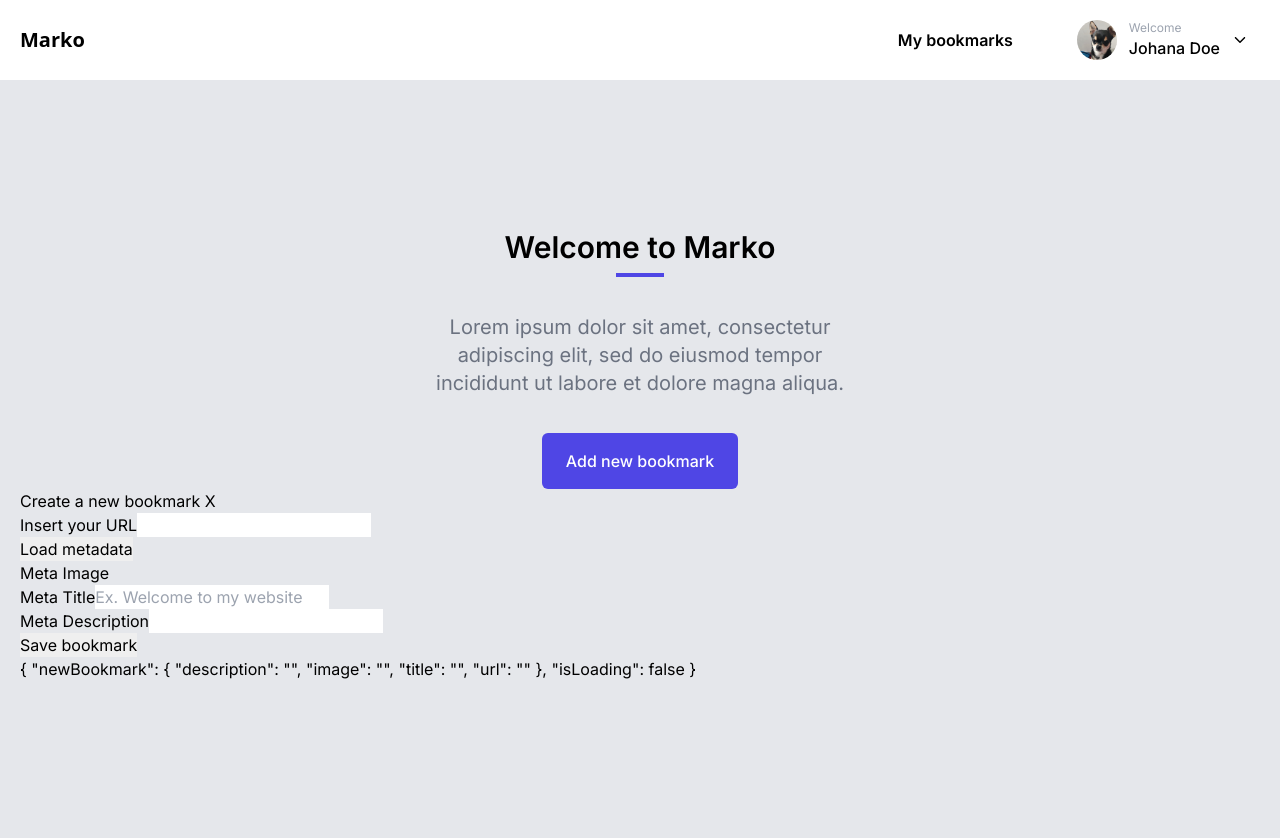
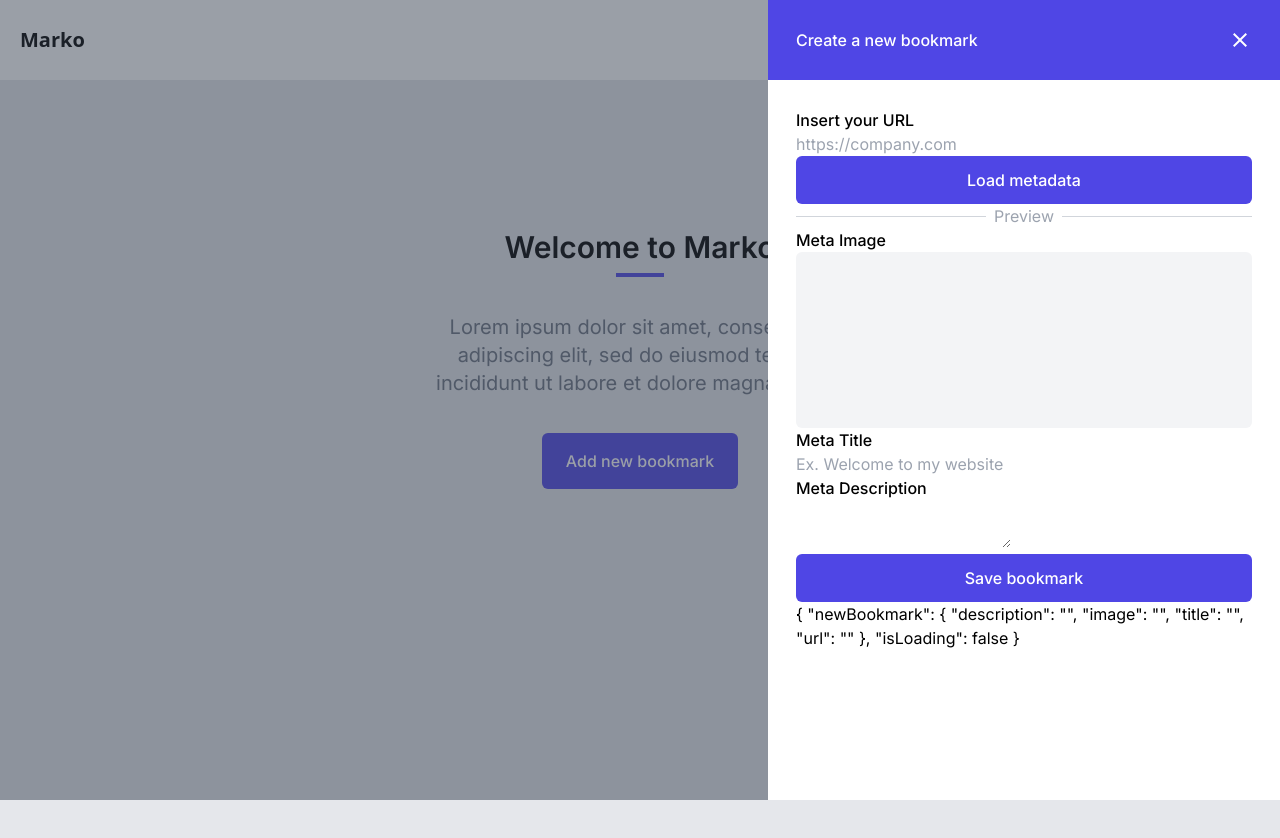
Before and after one commit to Holatresveces/marko-bookmark, a React (Create React App) app: page / in a window 1280 px wide. Both pictures are taken after a click on the button "Add new bookmark". Shown: the top 838 px of the page. Built offline with nearby package versions, Linux system fonts and the light colour scheme.

Commit message:
Refactor & add AddbookmarkDialog component styles

```diff
--- a/src/components/AddBookmarkDialog.tsx
+++ b/src/components/AddBookmarkDialog.tsx
@@ -1,5 +1,7 @@
 import { ChangeEvent, useReducer } from "react";
 import { Bookmark } from "../interfaces";
+import { IoMdClose } from "react-icons/io";
+import bookmarkPlaceholder from "../images/bookmark-header-placeholder.png";
 
 // TODO: Handle error
 // TODO: Update Bookmark interface
@@ -74,7 +76,9 @@ const AddBookmarkModal = ({ addBookmark, bookmarks, toggleDialog }: Props) => {
   const { newBookmark, isLoading } = state;
   const { description, image, title, url } = newBookmark;
 
-  const handleChange = ({ target }: ChangeEvent<HTMLInputElement>) => {
+  const handleInputChange = ({
+    target,
+  }: ChangeEvent<HTMLInputElement | HTMLTextAreaElement>) => {
     const { name, value } = target;
     dispatch({ type: "update-input-value", payload: { name, value } });
   };
@@ -120,25 +124,35 @@ const AddBookmarkModal = ({ addBookmark, bookmarks, toggleDialog }: Props) => {
   };
 
   return (
-    <div>
-      <div>
-        Create a new bookmark <span onClick={toggleDialog}>X</span>
+    <div className="fixed inset-0 bg-gray-700 bg-opacity-50">
+      <div className="absolute right-0 bg-white h-full max-w-lg">
+        <div className="bg-indigo-600">
+          <div className="p-7 flex justify-between items-center text-white">
+            <h2 className="font-medium">Create a new bookmark</h2>{" "}
+            <span className="cursor-pointer" onClick={toggleDialog}>
+              <IoMdClose size="1.5em" />
+            </span>
           </div>
+        </div>
+        <div className="p-7">
           <form>
             <div>
-          <label>
+              <label className="font-medium" htmlFor="url">
                 Insert your URL
+              </label>
+            </div>
             <input
+              id="name"
               disabled={isLoading}
               name="url"
-              onChange={handleChange}
+              onChange={handleInputChange}
+              placeholder="https://company.com"
               type="text"
               value={url || ""}
             />
-          </label>
-        </div>
 
             <input
+              className="w-full bg-indigo-600 text-white py-3 px-6 rounded-md font-Inter font-medium"
               disabled={isLoading}
               onClick={loadMetadata}
               placeholder="https://company.com"
@@ -146,39 +160,53 @@ const AddBookmarkModal = ({ addBookmark, bookmarks, toggleDialog }: Props) => {
               value="Load metadata"
             />
 
-        <div>
-          <div>Meta Image</div>
-          <div></div>
+            <div className="flex items-center">
+              <div className="flex-grow bg-gray-300 h-px"></div>
+              <span className="px-2 text-gray-400">Preview</span>
+              <div className="flex-grow bg-gray-300 h-px"></div>
+            </div>
+
+            <div className="font-medium">Meta Image</div>
+            <div className="w-full h-44 bg-gray-100 rounded-md overflow-hidden">
+              {image && (
+                <img
+                  className="w-full h-full object-cover"
+                  src={image}
+                  alt=""
+                />
+              )}
             </div>
 
             <div>
-          <label>
+              <label className="font-medium" htmlFor="title">
                 Meta Title
+              </label>
+            </div>
             <input
+              id="title"
               disabled={isLoading}
               name="title"
-              onChange={handleChange}
+              onChange={handleInputChange}
               placeholder="Ex. Welcome to my website"
               type="text"
               value={title || ""}
             />
+
+            <div>
+              <label className="font-medium" htmlFor="description">
+                Meta Description
               </label>
             </div>
-
-        <div>
-          <label>
-            Meta Description
-            <input
+            <textarea
               disabled={isLoading}
+              id="description"
               name="description"
-              onChange={handleChange}
-              type="text"
+              onChange={handleInputChange}
               value={description || ""}
-            />
-          </label>
-        </div>
+            ></textarea>
 
             <input
+              className="w-full bg-indigo-600 text-white py-3 px-6 rounded-md font-Inter font-medium"
               disabled={isLoading}
               onClick={handleSaveBookmark}
               type="button"
@@ -187,6 +215,8 @@ const AddBookmarkModal = ({ addBookmark, bookmarks, toggleDialog }: Props) => {
             <div className="debug">{JSON.stringify(state, null, 3)}</div>
           </form>
         </div>
+      </div>
+    </div>
   );
 };
 
```
Lines whose indentation alone changed are shown as unchanged.
